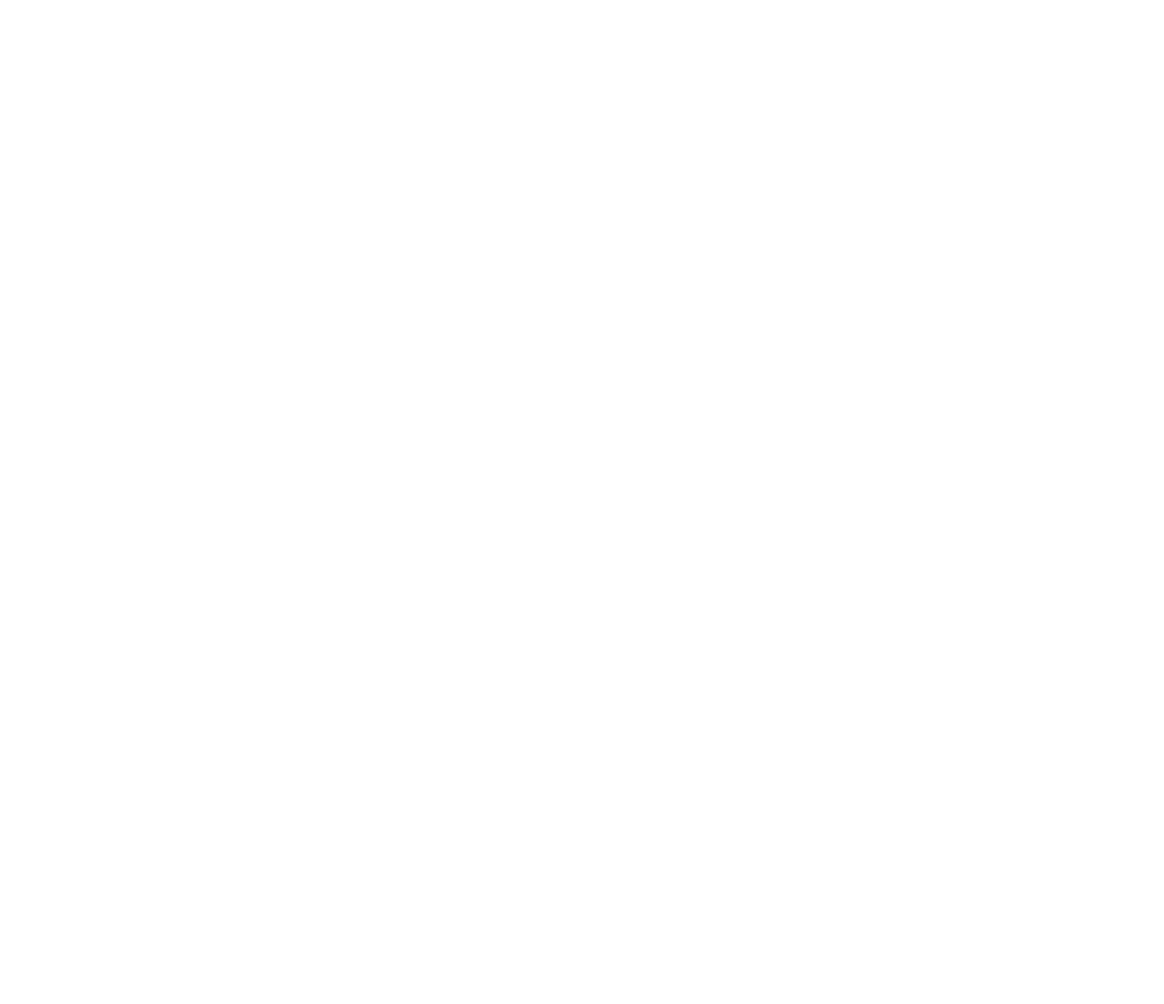
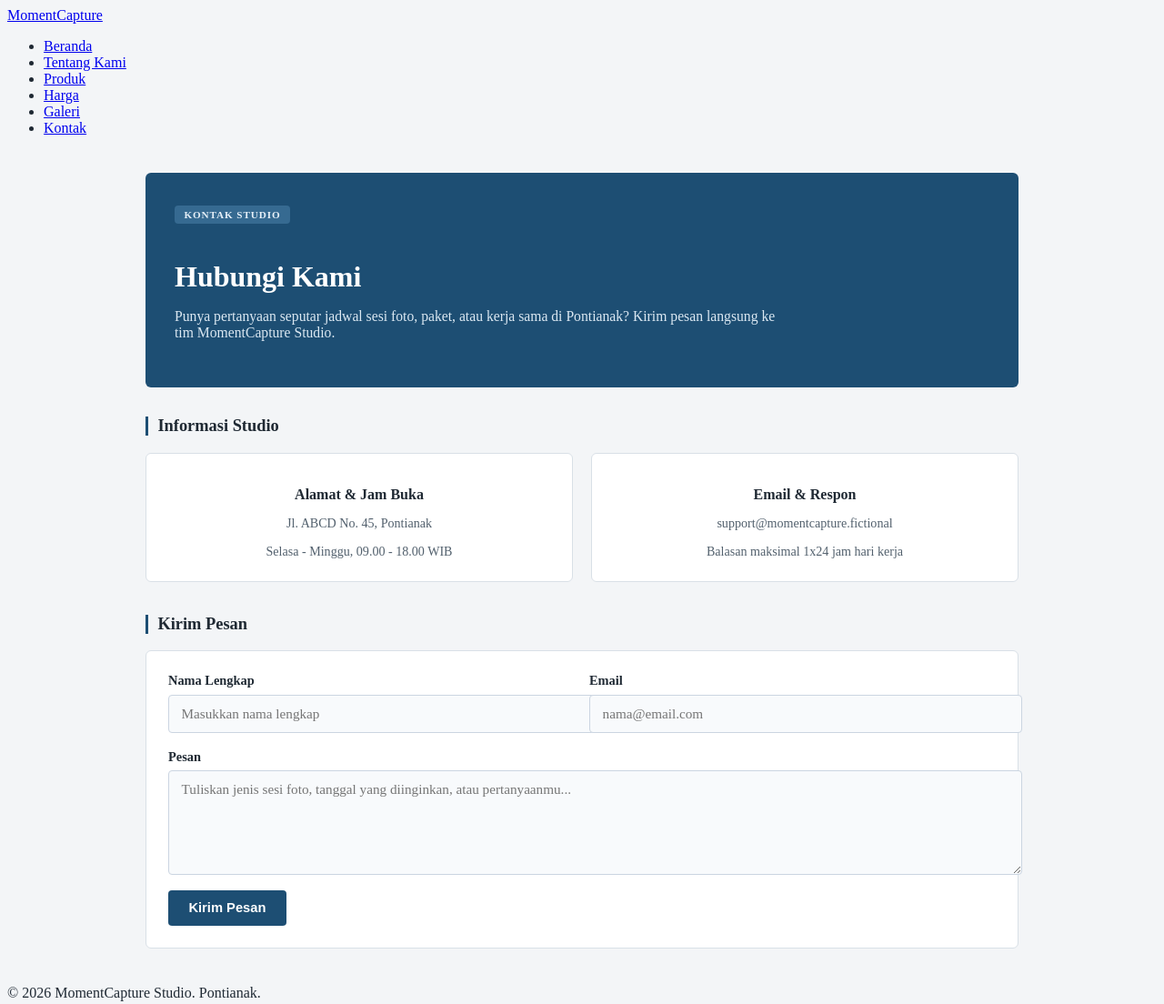
Before and after one commit to MaybeVanth/studio-foto-momentcapture, a plain HTML site: page pages/contact.html in a window 1280 px wide. Shown: the whole page at 91% size. Before the commit the page ends 800 px from the top, so only its background shows below. Drawn offline with Linux system fonts and the light colour scheme.

Commit message:
feat: update contact page layout and styles

```diff
--- a/pages/contact.html
+++ b/pages/contact.html
@@ -1,13 +1,228 @@
 <!DOCTYPE html>
-<html lang="en">
+<html lang="id">
 <head>
-    <meta charset="UTF-8">
-    <meta name="viewport" content="width=device-width, initial-scale=1.0">
-    <title>Document</title>
-    <link rel="stylesheet" href="../styles/global.css">
-    <link rel="stylesheet" href="../styles/contact.css">
+  <meta charset="UTF-8">
+  <meta name="viewport" content="width=device-width, initial-scale=1.0">
+  <title>Kontak - MomentCapture Studio</title>
+  <link rel="stylesheet" href="../styles/global.css">
+  <link rel="stylesheet" href="../styles/contact.css">
+  <style>
+    body.contact-page {
+      background-color: #f3f5f7;
+      color: #1f2933;
+    }
+
+    .contact-main {
+      max-width: 960px;
+      margin: 2.5rem auto;
+      padding: 0 1.5rem;
+    }
+
+    .contact-banner {
+      background-color: #1d4e73;
+      color: #ffffff;
+      padding: 2.25rem 2rem;
+      border-radius: 6px;
+      margin-bottom: 2rem;
+    }
+
+    .contact-badge {
+      display: inline-block;
+      background-color: #366a91;
+      color: #e6f0f8;
+      font-size: 0.7rem;
+      font-weight: bold;
+      letter-spacing: 0.08em;
+      padding: 0.25rem 0.65rem;
+      border-radius: 4px;
+      margin-bottom: 0.85rem;
+    }
+
+    .contact-banner h1 {
+      font-size: 2rem;
+      margin-bottom: 0.6rem;
+      color: #ffffff;
+    }
+
+    .contact-banner p {
+      color: #dbe8f2;
+      max-width: 680px;
+      font-size: 0.98rem;
+    }
+
+    .contact-block {
+      margin-bottom: 2.25rem;
+    }
+
+    .contact-subheading {
+      font-size: 1.15rem;
+      color: #1f2933;
+      border-left: 3px solid #1d4e73;
+      padding-left: 0.65rem;
+      margin-bottom: 1.15rem;
+    }
+
+    .info-grid {
+      display: grid;
+      grid-template-columns: repeat(2, 1fr);
+      gap: 1.25rem;
+    }
+
+    .info-card {
+      background-color: #ffffff;
+      border: 1px solid #d9e0e7;
+      border-radius: 6px;
+      padding: 1.25rem;
+      text-align: center;
+    }
+
+    .info-card h3 {
+      font-size: 1rem;
+      color: #1f2933;
+      margin-bottom: 0.4rem;
+    }
+
+    .info-card p {
+      font-size: 0.88rem;
+      color: #52606d;
+      margin-bottom: 0.25rem;
+    }
+
+    .contact-form-box {
+      background-color: #ffffff;
+      border: 1px solid #d9e0e7;
+      border-radius: 6px;
+      padding: 1.5rem;
+      display: flex;
+      flex-direction: column;
+      gap: 1.1rem;
+    }
+
+    .form-row {
+      display: grid;
+      grid-template-columns: repeat(2, 1fr);
+      gap: 1rem;
+    }
+
+    .form-group {
+      display: flex;
+      flex-direction: column;
+      gap: 0.4rem;
+    }
+
+    .form-group label {
+      font-size: 0.9rem;
+      font-weight: bold;
+      color: #1f2933;
+    }
+
+    .form-group input,
+    .form-group textarea {
+      width: 100%;
+      padding: 0.7rem 0.85rem;
+      background-color: #f8fafc;
+      color: #1f2933;
+      border: 1px solid #cbd5e1;
+      border-radius: 4px;
+      font-family: inherit;
+      font-size: 0.95rem;
+    }
+
+    .form-group input:focus,
+    .form-group textarea:focus {
+      outline: none;
+      border-color: #1d4e73;
+      background-color: #ffffff;
+    }
+
+    .contact-submit {
+      align-self: flex-start;
+      background-color: #1d4e73;
+      color: #ffffff;
+      border: none;
+      border-radius: 4px;
+      padding: 0.7rem 1.4rem;
+      font-size: 0.92rem;
+      font-weight: bold;
+      cursor: pointer;
+    }
+
+    .contact-submit:hover {
+      background-color: #153b57;
+    }
+
+    @media (max-width: 700px) {
+      .info-grid,
+      .form-row {
+        grid-template-columns: 1fr;
+      }
+    }
+  </style>
 </head>
-<body>
+<body class="contact-page">
+  <header>
+    <nav>
+      <a href="../index.html" class="logo">MomentCapture</a>
+      <ul>
+        <li><a href="../index.html">Beranda</a></li>
+        <li><a href="about.html">Tentang Kami</a></li>
+        <li><a href="products.html">Produk</a></li>
+        <li><a href="pricing.html">Harga</a></li>
+        <li><a href="gallery.html">Galeri</a></li>
+        <li><a href="contact.html" class="active">Kontak</a></li>
+      </ul>
+    </nav>
+  </header>
 
+  <main class="contact-main">
+    <section class="contact-banner">
+      <span class="contact-badge">KONTAK STUDIO</span>
+      <h1>Hubungi Kami</h1>
+      <p>Punya pertanyaan seputar jadwal sesi foto, paket, atau kerja sama di Pontianak? Kirim pesan langsung ke tim MomentCapture Studio.</p>
+    </section>
+
+    <section class="contact-block">
+      <h2 class="contact-subheading">Informasi Studio</h2>
+      <div class="info-grid">
+        <div class="info-card">
+          <h3>Alamat &amp; Jam Buka</h3>
+          <p>Jl. ABCD No. 45, Pontianak</p>
+          <p>Selasa - Minggu, 09.00 - 18.00 WIB</p>
+        </div>
+        <div class="info-card">
+          <h3>Email &amp; Respon</h3>
+          <p>support@momentcapture.fictional</p>
+          <p>Balasan maksimal 1x24 jam hari kerja</p>
+        </div>
+      </div>
+    </section>
+
+    <section class="contact-block">
+      <h2 class="contact-subheading">Kirim Pesan</h2>
+      <form action="#" method="POST" class="contact-form-box">
+        <div class="form-row">
+          <div class="form-group">
+            <label for="name">Nama Lengkap</label>
+            <input type="text" id="name" name="name" required placeholder="Masukkan nama lengkap">
+          </div>
+          <div class="form-group">
+            <label for="email">Email</label>
+            <input type="email" id="email" name="email" required placeholder="nama@email.com">
+          </div>
+        </div>
+
+        <div class="form-group">
+          <label for="message">Pesan</label>
+          <textarea id="message" name="message" rows="5" required placeholder="Tuliskan jenis sesi foto, tanggal yang diinginkan, atau pertanyaanmu..."></textarea>
+        </div>
+
+        <button type="submit" class="contact-submit">Kirim Pesan</button>
+      </form>
+    </section>
+  </main>
+
+  <footer>
+    <p>&copy; 2026 MomentCapture Studio. Pontianak.</p>
+  </footer>
 </body>
 </html>
```
